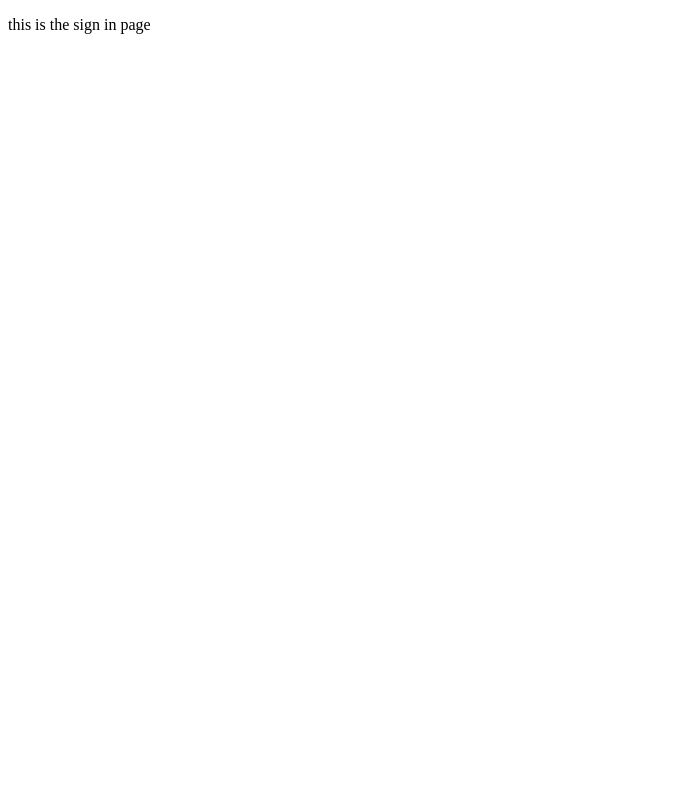
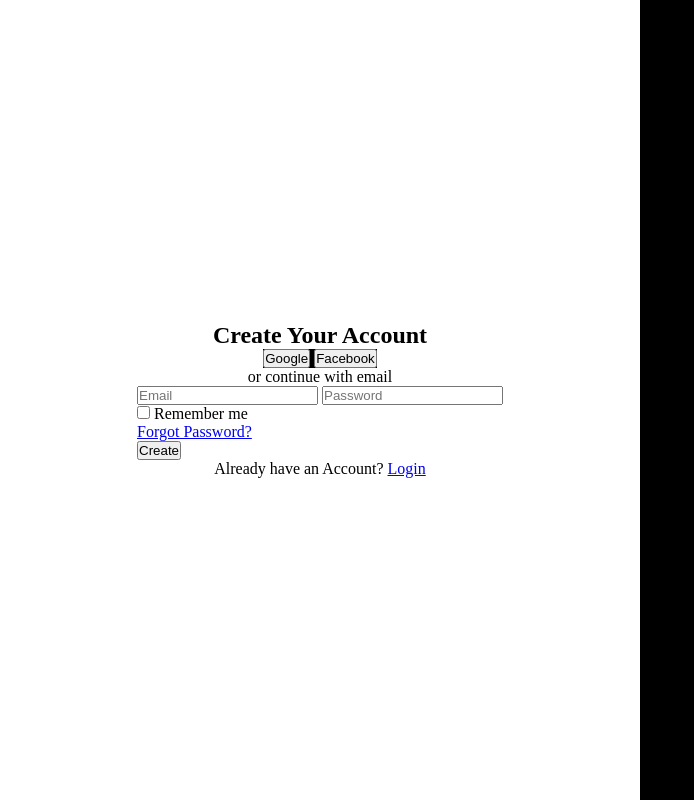
Before and after one commit to ugochukwuuu/E-commerce, a plain HTML site: page e-commerce/registrations.html in a window 1280 px wide. Shown: the whole page, without its empty margins (0-694 px from the left). Drawn offline with Linux system fonts and the light colour scheme.

Commit message:
structure done, design remaining

```diff
--- /dev/null
+++ b/e-commerce/design.css
@@ -0,0 +1,31 @@
+
+*,
+*::before,
+*::after{
+    margin:0;
+    padding:0;
+    box-sizing: border-box;
+}
+body{
+    min-height: 100vh;
+}
+main{
+    display: flex;
+    flex-direction: row;
+}
+.left-div{
+    display: flex;
+    flex-direction: column;
+    align-items: center;
+    justify-content: center;
+    min-height: 100vh;
+    flex: 1;
+}
+.right-div{
+    background-color: black;
+    height: 100vh;
+    flex: 1;
+}
+.tech-companies-wrapper{
+    background-color: black;
+}
--- a/e-commerce/registrations.html
+++ b/e-commerce/registrations.html
@@ -4,8 +4,35 @@
     <meta charset="UTF-8">
     <meta name="viewport" content="width=device-width, initial-scale=1.0">
     <title>Sign in</title>
+
+    <link rel="stylesheet" href="design.css">
 </head>
 <body>
-    <p>this is the sign in page</p>
+    <main>
+        <div class="left-div">
+            <h2>Create Your Account</h2>
+            <div class="tech-companies-wrapper">
+                <button class="enroll">Google</button>
+                <button class="enroll">Facebook</button>
+            </div>
+            <p>or continue with email</p>
+            <div class="email-form">
+                <input type="email" placeholder="Email">
+                <input type="password" placeholder="Password">
+                <div class="ef-row2">
+                    <div class="remember-me">
+                        <input type="checkbox" name="remember" id="remember">
+                        <label for="remember">Remember me</label>
+                    </div>
+                    <a href="#" class="forgot-password">Forgot Password?</a>
+                </div>
+                <button class="create">Create</button>
+            </div>
+            <p class="login">Already have an Account? <a href="#">Login</a></p>
+        </div>
+        <div class="right-div">
+
+        </div>
+    </main>
 </body>
 </html>
```
